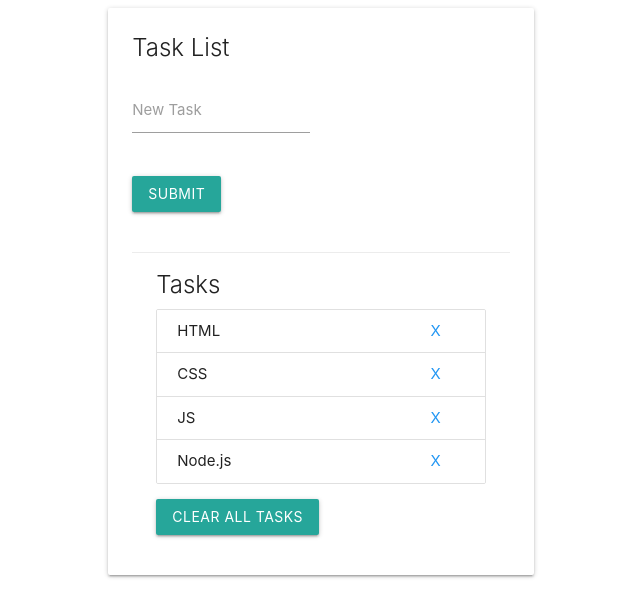
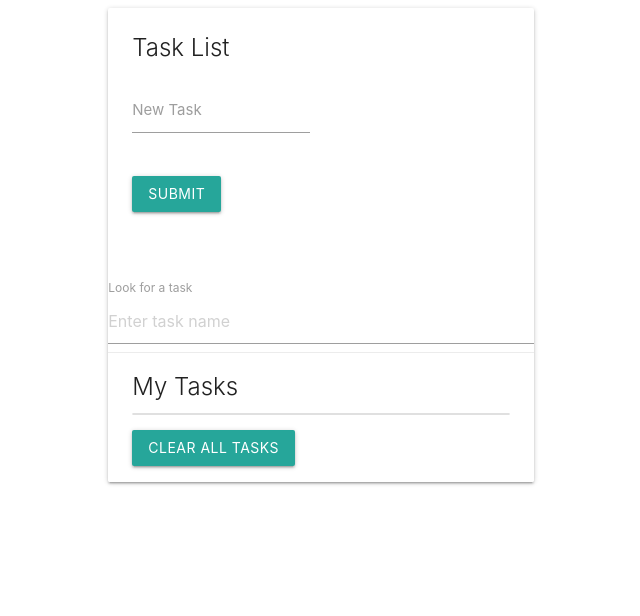
Before and after one commit to Estellio/js_basics, a plain HTML site: page index.html in a window 1280 px wide. Shown: the whole page, without its empty margins (95-735 px from the left). Drawn offline with nearby package versions, Linux system fonts and the light colour scheme.

Commit message:
As a user, I can filter the tasks [Delivers #183463534]

```diff
--- a/app.js
+++ b/app.js
@@ -98,7 +98,6 @@ function taskFilter() {
     filter = input.value.toUpperCase();
     console.log(filter)
     ul = document.getElementsByClassName("collection");
-    //console.log(ul[0])
     li = ul[0].getElementsByClassName('collection-item');
 
     // Loop through all list items, and hide those who don't match the search query
--- a/index.html
+++ b/index.html
@@ -1,42 +1,48 @@
-<!DOCTYPE html>
+<!doctype html>
 <html lang="en">
 <head>
     <meta charset="UTF-8">
+    <meta name="viewport"
+          content="width=device-width, user-scalable=no, initial-scale=1.0, maximum-scale=1.0, minimum-scale=1.0">
+    <meta http-equiv="X-UA-Compatible" content="ie=edge">
     <!-- Compiled and minified CSS -->
     <link rel="stylesheet" href="https://cdnjs.cloudflare.com/ajax/libs/materialize/1.0.0/css/materialize.min.css">
     <title>JS basics</title>
 </head>
 <body>
-<div class = "container">
+<div class="container">
+    <!-- Page Content goes here -->
     <div class="row">
         <div class="col s12 m6">
             <div class="card">
                 <div class="card-content">
                     <span class="card-title">Task List</span>
-                    <div class = "row">
-                        <form class = "col s12" id = "task-form">
-                            <div class = "row">
+                    <div class="row">
+                        <form class="col s12" id="task-form">
+                            <div class="row">
                                 <div class="input-field col s6">
-                                    <input type="text" id = "task">
-                                    <label for = "task">New Task</label>
+                                    <input type="text" id="task">
+                                    <label for="task">New Task</label>
                                 </div>
                             </div>
-                            <div class = "row">
+                            <div class="row">
                                 <div class="col s6">
-                                    <input type = "submit" class="btn">
+                                    <input type="submit" class="btn">
                                 </div>
                             </div>
                         </form>
                     </div>
+                </div>
+                <div>
+                    <label for="filterWord">Look for a task</label>
+                    <input type="text" id="filterWord" onkeyup="taskFilter()" placeholder="Enter task name">
+                </div>
                 <div class="card-action">
-                        <span class="card-title" id = "task-title">Tasks</span>
+                    <span class="card-title" id="task-title">My Tasks</span>
                     <ul class="collection">
-                            <li class="collection-item">HTML <a href = "#" class = "blue-text text-darken 2 secondary-content">X</a></li>
-                            <li class="collection-item">CSS <a href = "#" class = "blue-text text-darken 2 secondary-content">X</a></li>
-                            <li class="collection-item">JS <a href = "#" class = "blue-text text-darken 2 secondary-content">X</a></li>
-                            <li class="collection-item">Node.js <a href = "#" class = "blue-text text-darken 2 secondary-content">X</a></li>
                     </ul>
-                        <a href="#" class="btn" id="del-tasks" >Clear All Tasks</a>
+                    <a href="#" class="btn" id="del-tasks">Clear All Tasks</a>
+                </div>
             </div>
         </div>
     </div>
@@ -44,6 +50,5 @@
 <!-- Compiled and minified JavaScript -->
 <script src="https://cdnjs.cloudflare.com/ajax/libs/materialize/1.0.0/js/materialize.min.js"></script>
 <script src="app.js"></script>
-
 </body>
 </html>
```
Lines whose indentation alone changed are shown as unchanged.
